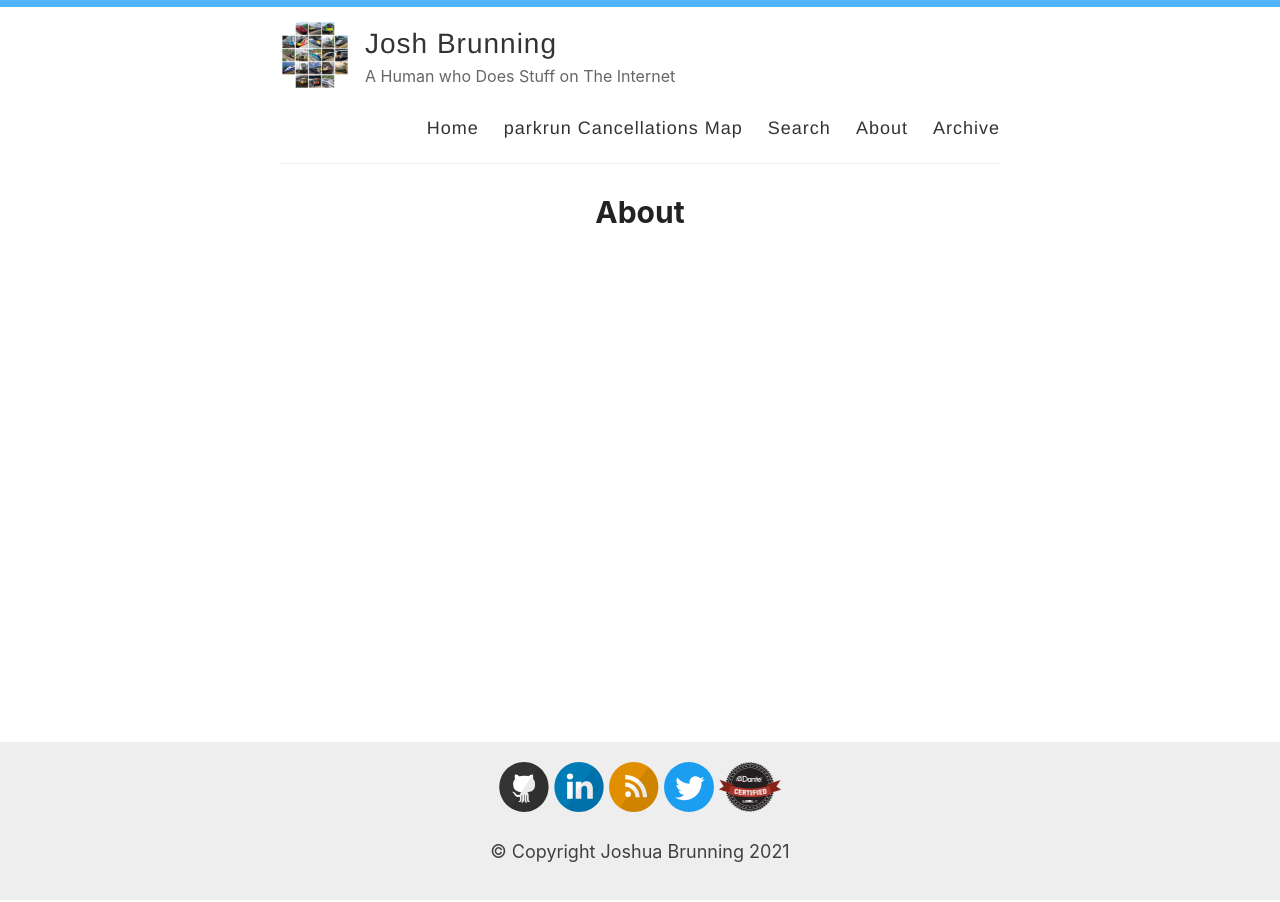
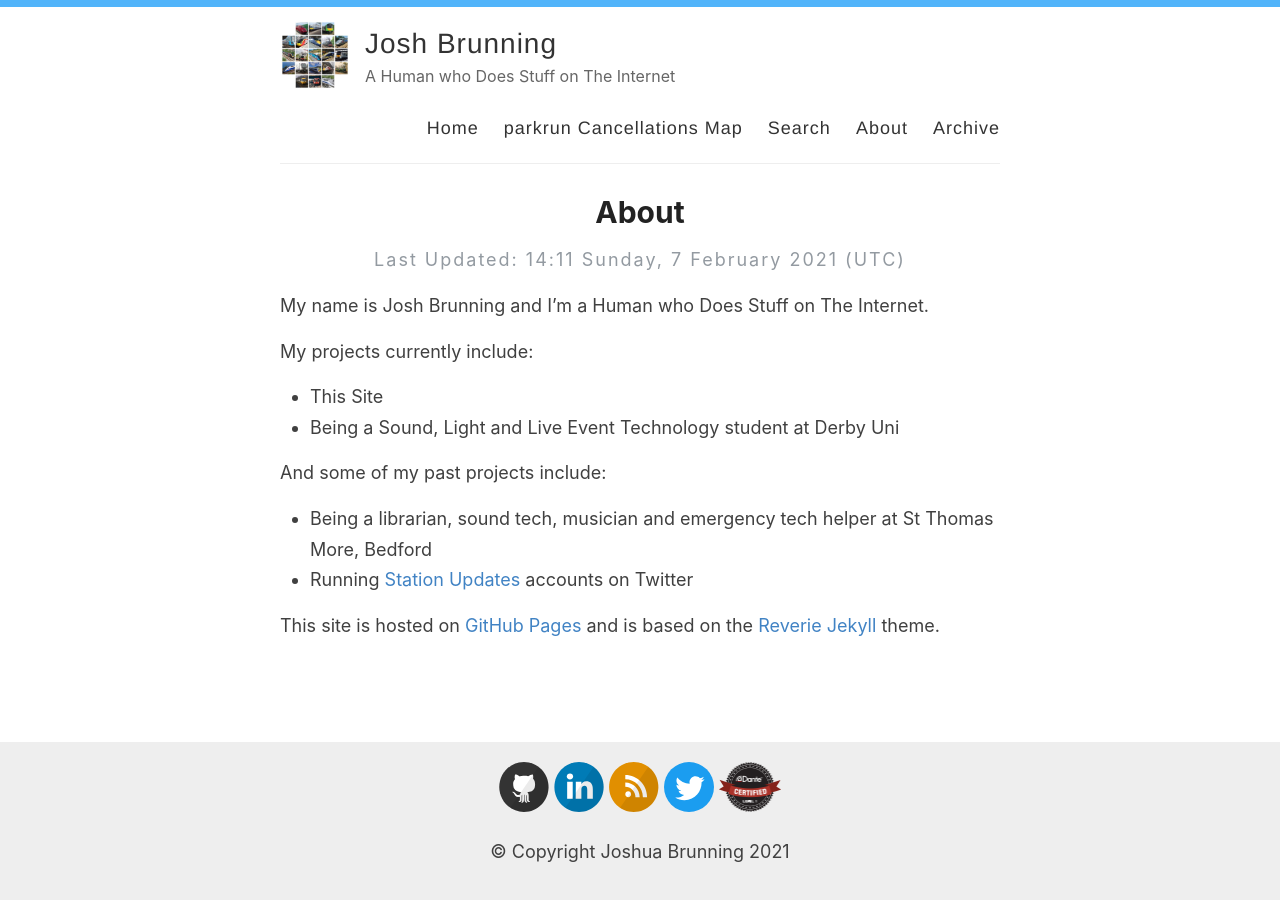
Before and after one commit to josh-justjosh/blog, a Jekyll site: the page built from _pages/about.md, in a window 1280 px wide. Built offline with Jekyll 4.4.1, drawn with Linux system fonts in a browser that asks for light colours.

Commit message:
Update about.md

```diff
--- a/_pages/about.md
+++ b/_pages/about.md
@@ -2,5 +2,22 @@
 layout: page
 title: About
 permalink: /about/
-date: 2021-12-31
+last_modified_at: 2021-02-07 14:11 +0000
 ---
+
+My name is Josh Brunning and I'm a Human who Does Stuff on The Internet.
+
+My projects currently include:
+
+* This Site
+* Being a Sound, Light and Live Event Technology student at Derby Uni
+
+And some of my past projects include:
+
+* Being a librarian, sound tech, musician and emergency tech helper at St Thomas More, Bedford
+* Running [Station Updates](https://blog.josh.me.uk/2019/11/02/Station-Updates/) accounts on Twitter
+
+
+
+
+This site is hosted on [GitHub Pages](https://pages.github.com/) and is based on the [Reverie](https://reverie-jekyll.netlify.app/) [Jekyll](https://jekyllrb.com/) theme.
```
